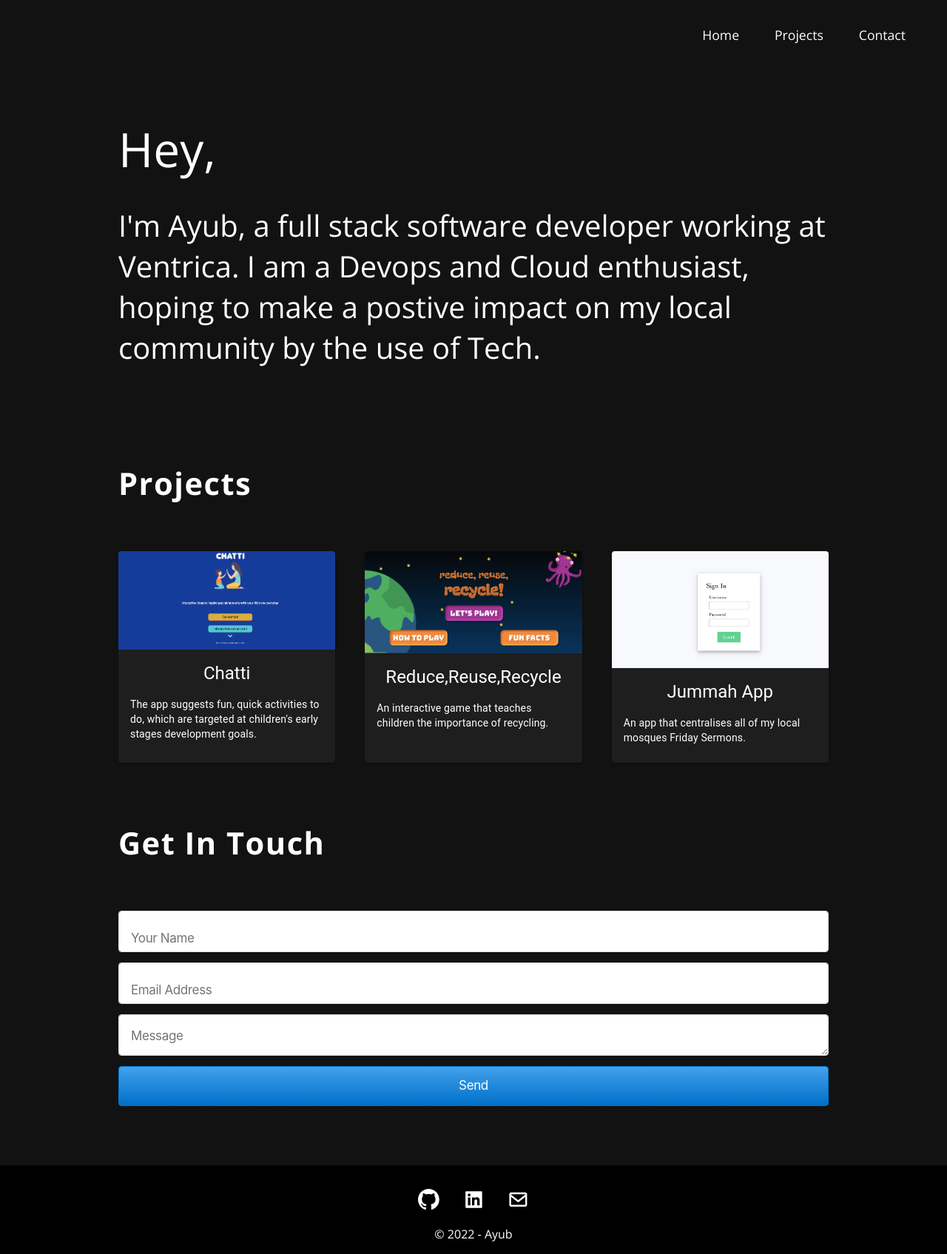
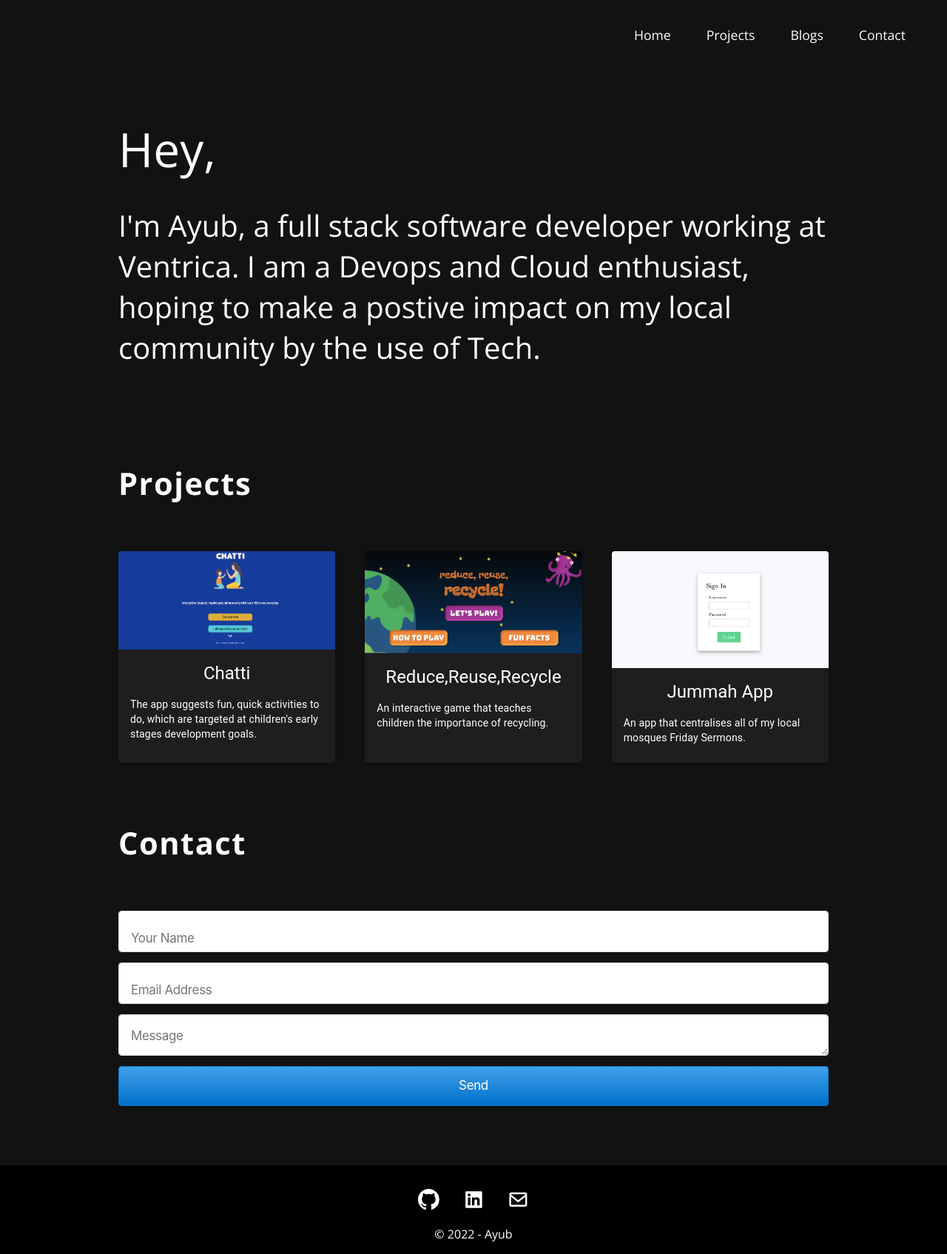
Before and after one commit to Ayub3/portfolio, a React (Create React App) app: page / in a window 1280 px wide. Shown: the whole page at 74% size. Built offline with nearby package versions, Linux system fonts and the light colour scheme.

Commit message:
fix contact scroll

```diff
--- a/src/Components/NavBar.jsx
+++ b/src/Components/NavBar.jsx
@@ -34,14 +34,14 @@ const NavBar = () => {
                                 Projects
                             </p>
                         </Link>
-                        {/* <Link to="blogs" smooth={true} duration={1000}>
+                        <Link to="blogs" smooth={true} duration={1000}>
                             <p
                                 className="nav-link"
                                 onClick={() => setShowMenu(false)}
                             >
                                 Blogs
                             </p>
-                        </Link> */}
+                        </Link>
                         <Link to="contact" smooth={true} duration={1000}>
                             <p
                                 className="nav-link"
--- a/src/Sections/Contact.jsx
+++ b/src/Sections/Contact.jsx
@@ -40,8 +40,8 @@ const Contact = () => {
 
     return (
         <>
-            <div className="contact-form-container">
-                <h1 className="section-title">Get In Touch</h1>
+            <section id="contact" className="contact-form-container">
+                <h1 className="section-title">Contact</h1>
                 <form onSubmit={sendEmail}>
                     <input
                         type="text"
@@ -66,7 +66,7 @@ const Contact = () => {
 
                     <input type="submit" value="Send"></input>
                 </form>
-            </div>
+            </section>
         </>
     );
 };
```
